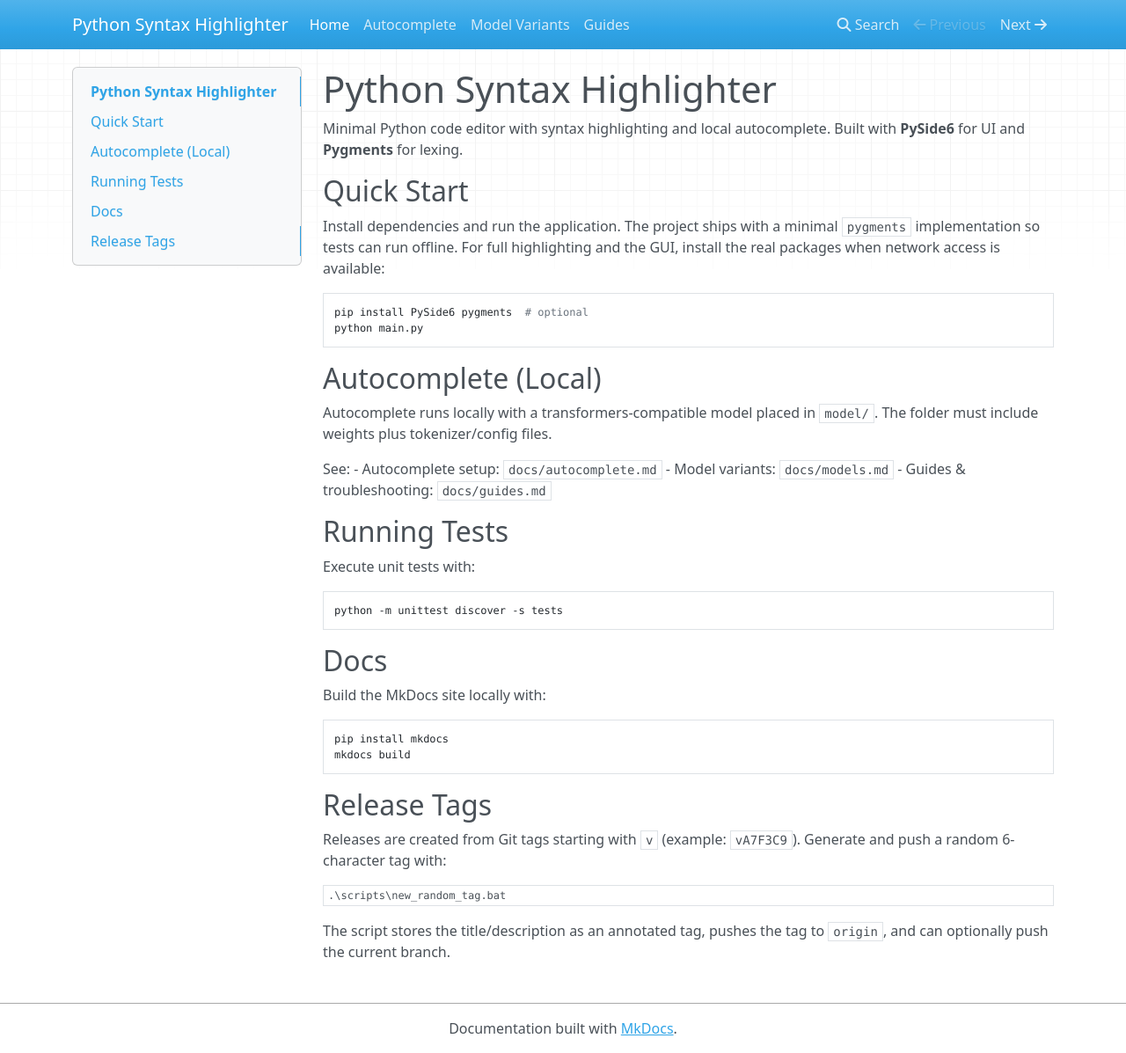
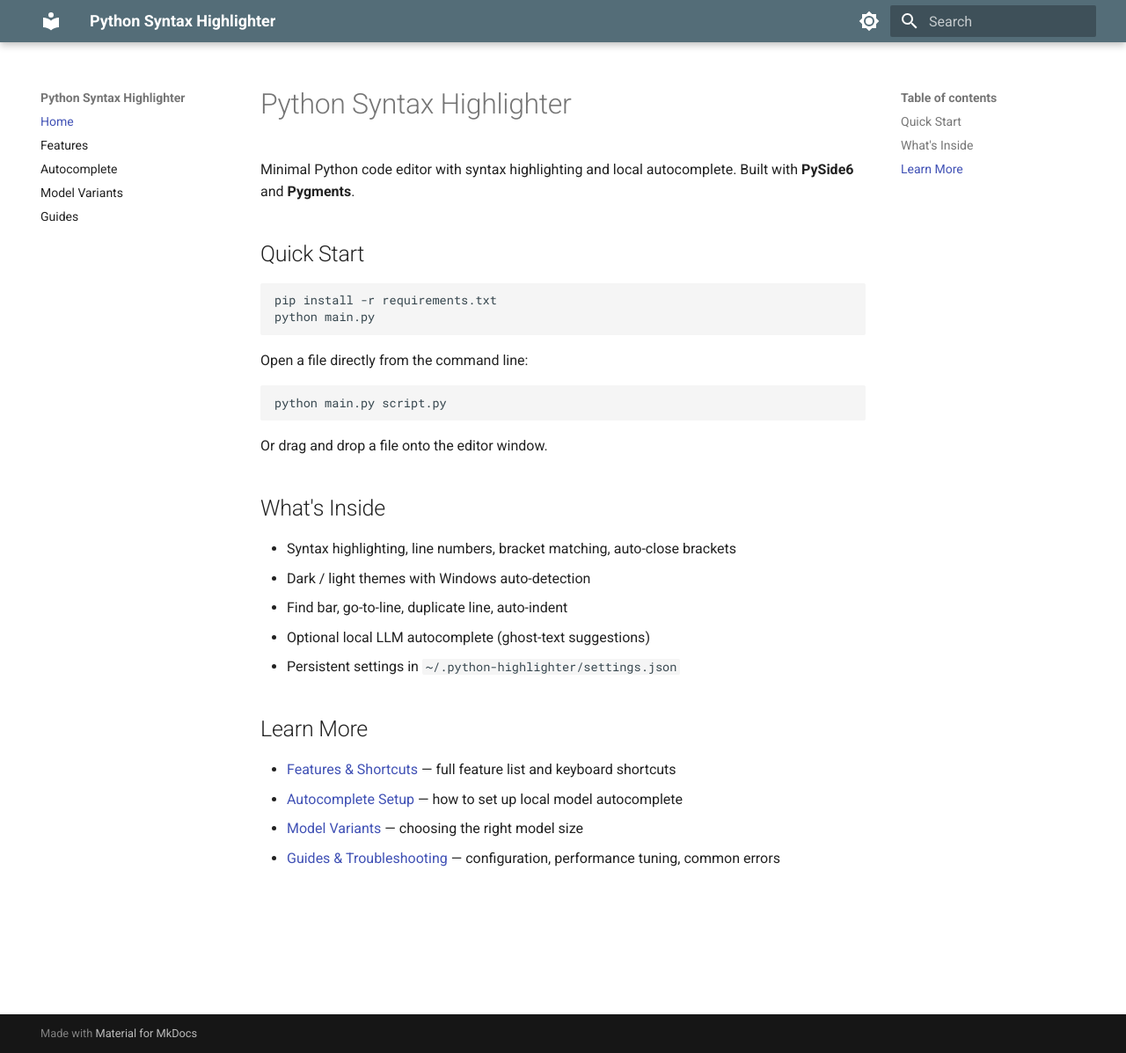
Before and after one commit to Yaroslav-K-V/Simple-Python-Syntax-Highlighter-Outdated, an MkDocs documentation site: the page built from docs/index.md, in a window 1280 px wide and 1197 px high. Shown: the whole window at 88% size. Built offline with MkDocs 1.6.1 and Material for MkDocs 9.7.7, drawn with Linux system fonts in a browser that asks for light colours; nearby versions of some CDN libraries.

Commit message:
Improve editor robustness, update docs, deploy to GitHub Pages
- Auto-close brackets/quotes, Ctrl+D duplicate line, bracket match
  colors from theme
- Save functions return bool, optional autocomplete (works without torch)
- Rewrite README and docs with current features, add features page
- MkDocs Material theme, GitHub Pages deployment workflow

````diff
--- a/docs/index.md
+++ b/docs/index.md
@@ -1,49 +1,34 @@
 # Python Syntax Highlighter
 
 Minimal Python code editor with syntax highlighting and local autocomplete.
-Built with **PySide6** for UI and **Pygments** for lexing.
+Built with **PySide6** and **Pygments**.
 
 ## Quick Start
-Install dependencies and run the application. The project ships with a minimal
-`pygments` implementation so tests can run offline. For full highlighting and
-the GUI, install the real packages when network access is available:
 
 ```bash
-pip install PySide6 pygments  # optional
+pip install -r requirements.txt
 python main.py
 ```
 
-## Autocomplete (Local)
-Autocomplete runs locally with a transformers-compatible model placed in
-`model/`. The folder must include weights plus tokenizer/config files.
-
-See:
-- Autocomplete setup: `docs/autocomplete.md`
-- Model variants: `docs/models.md`
-- Guides & troubleshooting: `docs/guides.md`
-
-## Running Tests
-Execute unit tests with:
+Open a file directly from the command line:
 
 ```bash
-python -m unittest discover -s tests
+python main.py script.py
 ```
 
-## Docs
-Build the MkDocs site locally with:
+Or drag and drop a file onto the editor window.
 
-```bash
-pip install mkdocs
-mkdocs build
-```
+## What's Inside
 
-## Release Tags
-Releases are created from Git tags starting with `v` (example: `vA7F3C9`).
-Generate and push a random 6-character tag with:
+- Syntax highlighting, line numbers, bracket matching, auto-close brackets
+- Dark / light themes with Windows auto-detection
+- Find bar, go-to-line, duplicate line, auto-indent
+- Optional local LLM autocomplete (ghost-text suggestions)
+- Persistent settings in `~/.python-highlighter/settings.json`
 
-```powershell
-.\scripts\new_random_tag.bat
-```
+## Learn More
 
-The script stores the title/description as an annotated tag, pushes the tag to
-`origin`, and can optionally push the current branch.
+- [Features & Shortcuts](features.md) — full feature list and keyboard shortcuts
+- [Autocomplete Setup](autocomplete.md) — how to set up local model autocomplete
+- [Model Variants](models.md) — choosing the right model size
+- [Guides & Troubleshooting](guides.md) — configuration, performance tuning, common errors
--- a/mkdocs.yml
+++ b/mkdocs.yml
@@ -1,9 +1,25 @@
 site_name: Python Syntax Highlighter
-site_description: Minimal documentation for the Python Syntax Highlighter project.
+site_description: Minimal Python code editor with syntax highlighting and local autocomplete.
 docs_dir: docs
 site_dir: site
+
+theme:
+  name: material
+  palette:
+    - scheme: default
+      primary: blue grey
+      toggle:
+        icon: material/brightness-7
+        name: Dark mode
+    - scheme: slate
+      primary: blue grey
+      toggle:
+        icon: material/brightness-4
+        name: Light mode
+
 nav:
   - Home: index.md
+  - Features: features.md
   - Autocomplete: autocomplete.md
   - Model Variants: models.md
   - Guides: guides.md
--- a/theme.py
+++ b/theme.py
@@ -35,6 +35,7 @@ DARK_COLORS = {
     'variable': '#9cdcfe',        # Variable names
     'text': '#d4d4d4',            # Generic text
     'ghost_text': '#6f6f6f',      # Autocomplete ghost overlay
+    'bracket_match': '#c8c800',   # Matching bracket highlight
 }
 
 LIGHT_COLORS = {
@@ -54,6 +55,7 @@ LIGHT_COLORS = {
     'variable': '#001080',
     'text': '#000000',
     'ghost_text': '#a0a0a0',
+    'bracket_match': '#ffff00',   # Matching bracket highlight
 }
 
 
````
Also changed, not shown: README.md (+31 -41 lines), code_editor.py (+54 -2 lines), docs/features.md (added, +71 -0 lines), docs/guides.md (+29 -8 lines), main.py (+35 -14 lines), 1 other file.
